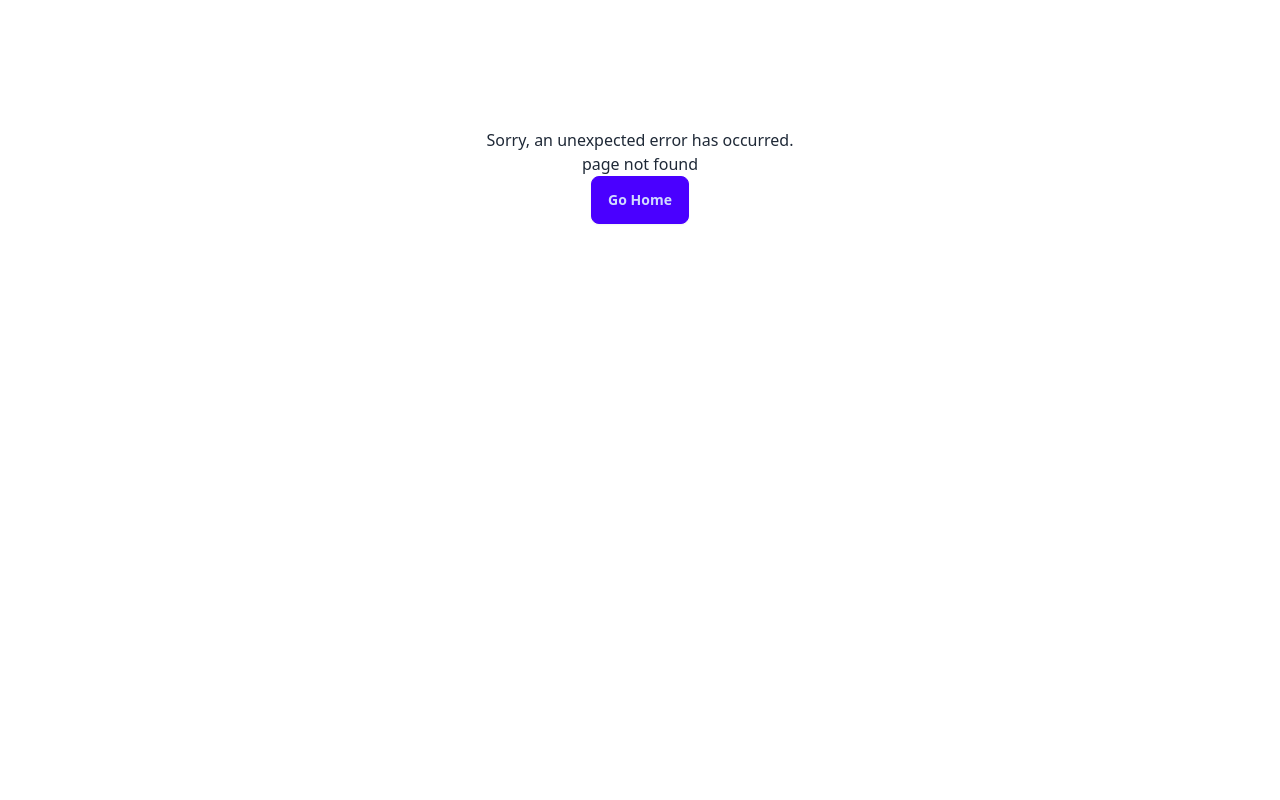
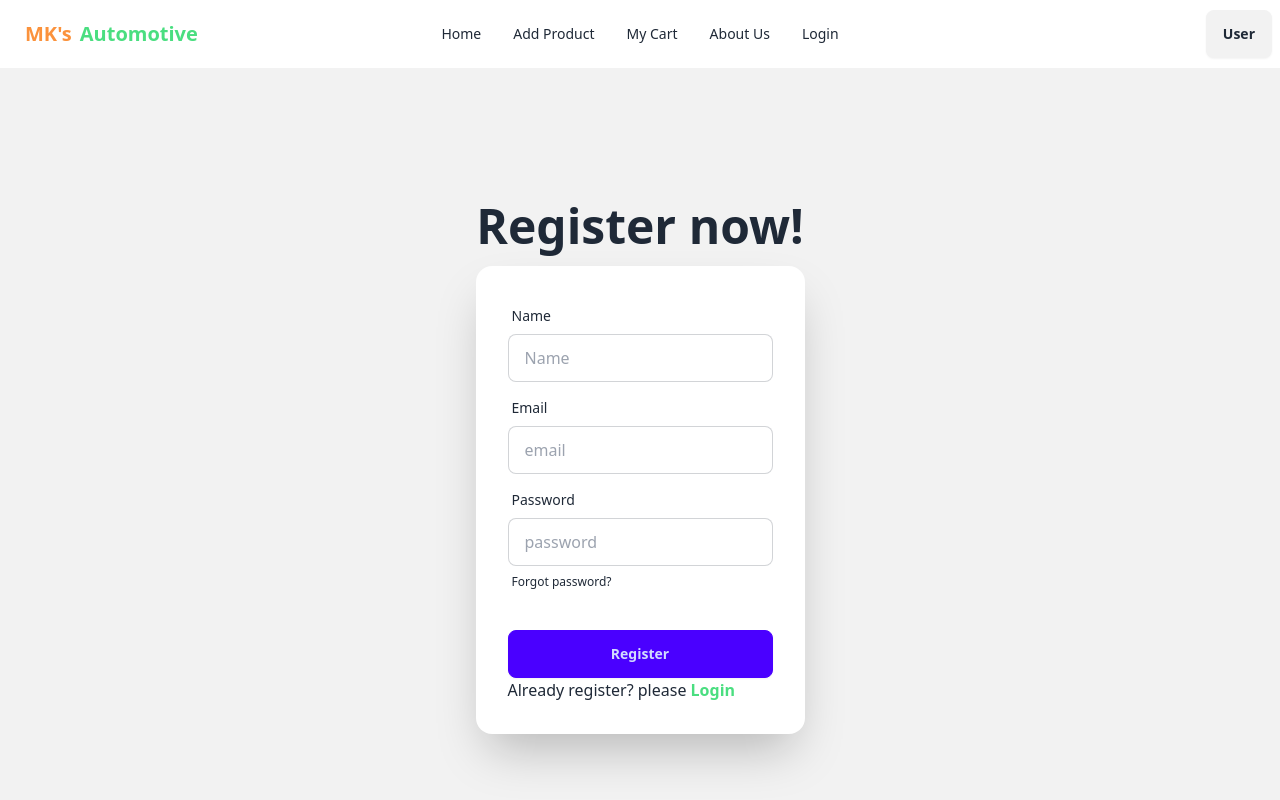
Before and after one commit to imrulkayes2/automobile-store-client, a React (Vite) app: page /register in a window 1280 px wide. Before the commit this address had no page. Shown: the top 800 px of the page. Built offline with nearby package versions, Linux system fonts and the light colour scheme; no server answers.

Commit message:
register & Login Page created and toggle each them

```diff
--- /dev/null
+++ b/src/Components/Pages/Login/Login.jsx
@@ -0,0 +1,46 @@
+import React from 'react';
+import { Link } from 'react-router-dom';
+
+const Login = () => {
+    const handleLogIn = e => {
+        e.preventDefault();
+        const form = e.target;
+        const email = form.email.value;
+        const password = form.password.value;
+        console.log(email, password);
+    }
+    return (
+        <div className="hero min-h-screen bg-base-200">
+            <div className="hero-content flex-col">
+                <div className="text-center lg:text-left">
+                    <h1 className="text-5xl font-bold">Login now!</h1>
+                </div>
+                <div className="card shrink-0 w-full max-w-sm shadow-2xl bg-base-100">
+                    <form onSubmit={handleLogIn} className="card-body">
+                        <div className="form-control">
+                            <label className="label">
+                                <span className="label-text">Email</span>
+                            </label>
+                            <input type="email" placeholder="email" name='email' className="input input-bordered" required />
+                        </div>
+                        <div className="form-control">
+                            <label className="label">
+                                <span className="label-text">Password</span>
+                            </label>
+                            <input type="password" placeholder="password" name='password' className="input input-bordered" required />
+                            <label className="label">
+                                <a href="#" className="label-text-alt link link-hover">Forgot password?</a>
+                            </label>
+                        </div>
+                        <div className="form-control mt-6">
+                            <button className="btn btn-primary">Login</button>
+                            <p>New User? Please <Link to={'/register'}><span className='text-red-400 font-bold'>Register</span></Link></p>
+                        </div>
+                    </form>
+                </div>
+            </div>
+        </div>
+    );
+};
+
+export default Login;
--- /dev/null
+++ b/src/Components/Pages/Register/Register.jsx
@@ -0,0 +1,53 @@
+import React from 'react';
+import { Link } from 'react-router-dom';
+
+const Register = () => {
+    const handleRegister = e => {
+        e.preventDefault();
+        const form = e.target;
+        const name = form.name.value;
+        const email = form.email.value;
+        const password = form.password.value;
+        console.log(name, email, password);
+    }
+    return (
+        <div className="hero min-h-screen bg-base-200">
+            <div className="hero-content flex-col">
+                <div className="text-center lg:text-left">
+                    <h1 className="text-5xl font-bold">Register now!</h1>
+                </div>
+                <div className="card shrink-0 w-full max-w-sm shadow-2xl bg-base-100">
+                    <form onSubmit={handleRegister} className="card-body">
+                        <div className="form-control">
+                            <label className="label">
+                                <span className="label-text">Name</span>
+                            </label>
+                            <input type="text" placeholder="Name" className="input input-bordered" name='name' required />
+                        </div>
+                        <div className="form-control">
+                            <label className="label">
+                                <span className="label-text">Email</span>
+                            </label>
+                            <input type="email" placeholder="email" className="input input-bordered" name='email' required />
+                        </div>
+                        <div className="form-control">
+                            <label className="label">
+                                <span className="label-text">Password</span>
+                            </label>
+                            <input type="password" placeholder="password" className="input input-bordered" name='password' required />
+                            <label className="label">
+                                <a href="#" className="label-text-alt link link-hover">Forgot password?</a>
+                            </label>
+                        </div>
+                        <div className="form-control mt-6">
+                            <button className="btn btn-primary">Register</button>
+                            <p>Already register? please <Link to={'/login'}><span className='text-green-400 font-bold'>Login</span></Link></p>
+                        </div>
+                    </form>
+                </div>
+            </div>
+        </div>
+    );
+};
+
+export default Register;
--- /dev/null
+++ b/src/Components/PrivetRoute/PrivetRoute.jsx
@@ -0,0 +1,12 @@
+import React from 'react';
+
+const PrivetRoute = ({ children }) => {
+
+    return (
+        <div>
+
+        </div>
+    );
+};
+
+export default PrivetRoute;
--- /dev/null
+++ b/src/Firebase/Authprovider/AuthProvider.jsx
@@ -0,0 +1,24 @@
+import React, { createContext, useState } from 'react';
+import auth from '../firebase.config';
+export const AuthContext = createContext(null);
+
+const AuthProvider = ({ children }) => {
+    const [user, setUser] = useState(null);
+    const [loading, setLoading] = useState(true);
+
+    const createUser = (email, password) => {
+        return createUserWithEmailAndPassword(auth, email, password)
+    }
+
+    const authInfo = {
+        user,
+        loading
+    }
+    return (
+        <AuthContext.Provider value={authInfo}>
+            {children}
+        </AuthContext.Provider>
+    );
+};
+
+export default AuthProvider;
--- a/src/main.jsx
+++ b/src/main.jsx
@@ -3,10 +3,13 @@
 import './index.css'
 import MyCreateRoute from './MyCreateRoute/MyCreateRoute.jsx'
 import { RouterProvider } from 'react-router-dom'
+import AuthProvider from './Firebase/Authprovider/AuthProvider'
 
 
 ReactDOM.createRoot(document.getElementById('root')).render(
   <React.StrictMode>
-    <RouterProvider router={MyCreateRoute}></RouterProvider>
+    <AuthProvider>
+      <RouterProvider router={MyCreateRoute}></RouterProvider>
+    </AuthProvider>
   </React.StrictMode>,
 )
```
Also changed, not shown: src/MyCreateRoute/MyCreateRoute.jsx (+11 -1 lines).
